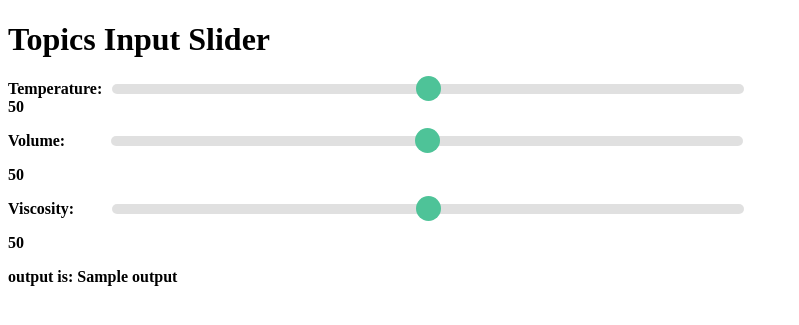
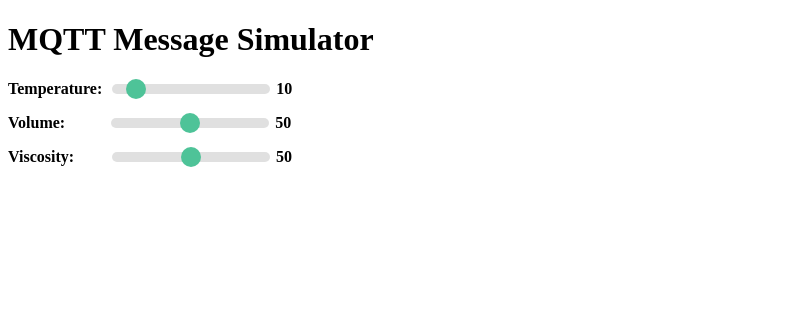
Before and after one commit to manishankarconnect/mqttpi-python, a Python web app: template flask/templates/index.html in a window 1280 px wide. Shown: the top 325 px of the page, without its empty margins (0-799 px from the left). Run offline with Jinja, Linux system fonts and the light colour scheme; the template is opened without the code that fills it: most values are stand-ins (such as "Sample title", 1, 10 or a date in 2020); some libraries are stand-ins or nearby versions.

Commit message:
simulation from web page is implemented :)

```diff
--- a/flask/templates/css/style.css
+++ b/flask/static/styles/page.css
@@ -1,12 +1,12 @@
 .slidecontainer {
-    width: 100%; /* Width of the outside container */
+    width: 50%; /* Width of the outside container */
   }
 
   /* The slider itself */
   .slider {
     -webkit-appearance: none;  /* Override default CSS styles */
     appearance: none;
-    width: 50%;
+    width: 25%;
     height: 10px;
     border-radius: 5px;
     background: #d3d3d3; /* Grey background */
@@ -25,8 +25,8 @@
   .slider::-webkit-slider-thumb {
     -webkit-appearance: none; /* Override default look */
     appearance: none;
-    height: 25px;
-    width: 25px;
+    height: 20px;
+    width: 20px;
     border-radius: 50%;
     background: #04AA6D; /* Green background */
     cursor: pointer; /* Cursor on hover */
--- a/flask/templates/index.html
+++ b/flask/templates/index.html
@@ -2,72 +2,77 @@
 <html lang="en" dir="ltr">
 <head>
 <meta name="viewport" content="width=device-width, initial-scale=1" charset="utf-8">
-    <link rel="stylesheet"  type="text/css" href="css/style.css">
+    <link rel="stylesheet"  type="text/css" href="{{ url_for('static',filename='styles/page.css') }}">
 </head>
 <body>
 
-<h1>Topics Input Slider</h1>
+<h1>MQTT Message Simulator</h1>
 
 <div class="slidecontainer">
-  <label for="Temp"> <b>Temperature:&nbsp;  </label>
-  <input type="range" min="0" max="100" value="50" class="slider" id="Tempid" name="Temp">
-  <form method = "GET">
-  <span id="Tempval" name="Tempval" ></span>
+
+  <form action="/" method="POST" id="form">
+  <label> <b>Temperature:&nbsp;  </label>
+  <input type="range" min="0" max="100" class="slider" id="Tempid" name="Temp" value={{ pTemp }}>
+  <span id="Tempval" name="Tempval" > {{ pTemp }} </span>
+  <p>
+  <label for="Vol"> <b>Volume: &nbsp; &nbsp; &nbsp; &nbsp; &nbsp; </label>
+  <input type="range" min="0" max="100" value={{ pVol }} class="slider" id="Volid" name="Vol">
+  <span id="Volval" name="Volval">{{ pVol }}</span>
+  <p>
+  <label for="Visc"> <b>Viscosity: &nbsp; &nbsp; &nbsp; &nbsp; </label>
+  <input type="range" min="0" max="100" value={{ pVisc }} class="slider" id="Viscid" name="Visc">
+  <span id="Viscval" name="Viscval">{{ pVisc }}</span>
   </form>
 
-  <p><label for="Vol"> <b>Volume: &nbsp; &nbsp; &nbsp; &nbsp; &nbsp; </label>
-  <input type="range" min="0" max="100" value="50" class="slider" id="Volid" name="Vol">
-  <form method = "GET">
-  <span id="Volval" name="Volval"></span>
-  </form>
 
-  <p><label for="Visc"> <b>Viscosity: &nbsp; &nbsp; &nbsp; &nbsp; </label>
-  <input type="range" min="0" max="100" value="50" class="slider" id="Viscid" name="Visc">
-  <form method = "GET">
-  <span id="Viscval" name="Viscval"></span>
-  </form>
-</div>
-</form>
-
-<form method = "POST">
-<p>output is: {{ output }} </p>
-<form>
 
 <script>
 
     var slider = document.getElementById("Tempid");
     var output = document.getElementById("Tempval");
-    output.innerHTML = slider.value; // Display the default slider value.
+    output.innerHTML = slider.value; // Display the  slider value.
 
     slider.oninput = function() {
     output.innerHTML = this.value;
     }
 
+    slider.onmouseup = function () {
+      document.getElementById("form").submit();
+    }
+
     var sliderVol = document.getElementById("Volid");
     var outputVol = document.getElementById("Volval");
-    outputVol.innerHTML = sliderVol.value; // Display the default slider value.
+    outputVol.innerHTML = sliderVol.value; // Display the slider value.
 
     sliderVol.oninput = function() {
     outputVol.innerHTML = this.value;
     }
 
+    sliderVol.onmouseup = function () {
+        document.getElementById("form").submit();
+    }
+
+
     var sliderVisc = document.getElementById("Viscid");
     var outputVisc = document.getElementById("Viscval");
-    outputVisc.innerHTML = sliderVol.value; // Display the default slider value.
+    outputVisc.innerHTML = sliderVisc.value; // Display the  slider value.
 
     sliderVisc.oninput = function() {
     outputVisc.innerHTML = this.value;
     }
 
-
-
-
-    // Update the current slider value (each time you drag the slider handle)
-
-</script>
+     sliderVisc.onmouseup = function () {
+        document.getElementById("form").submit();
+    }
 
 
 
 
+
+
+</script>
+
+</div>
+
 </body>
 </html>
```
Also changed, not shown: flask/app.py (+8 -6 lines).
